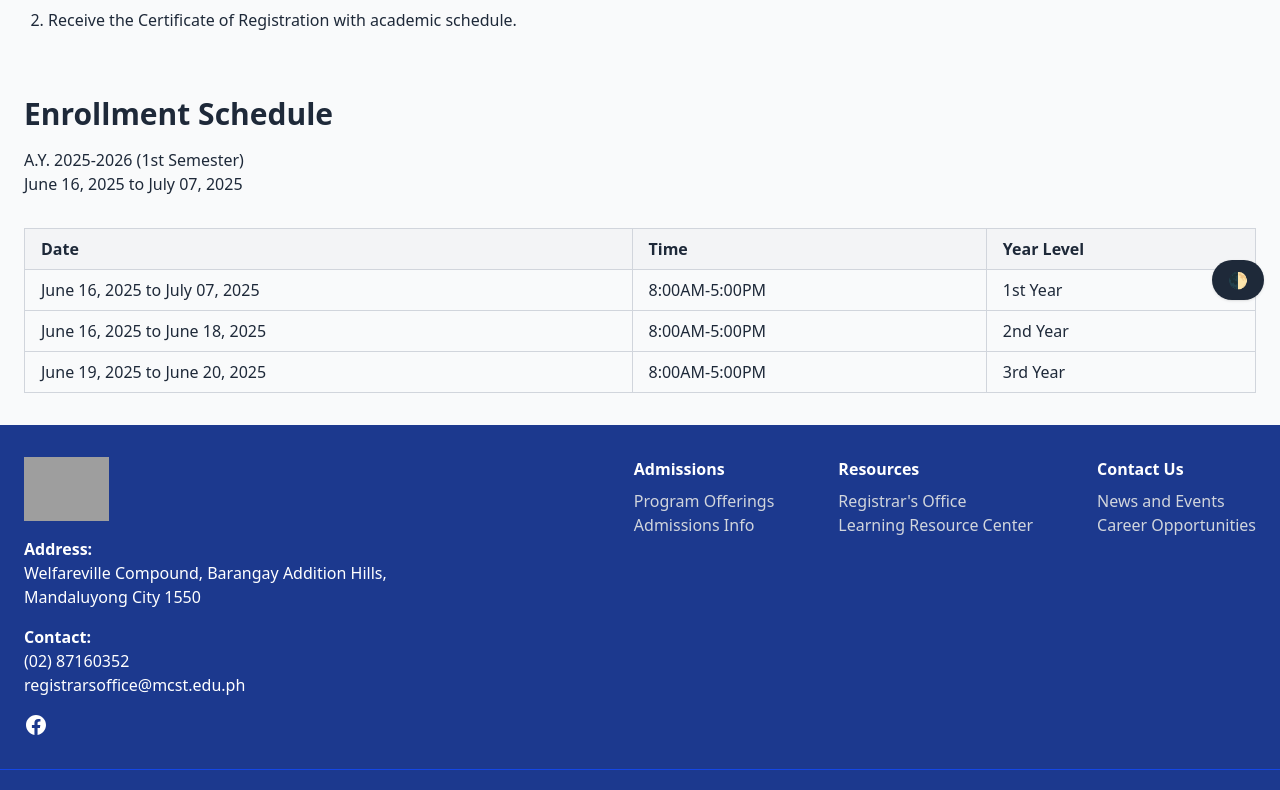
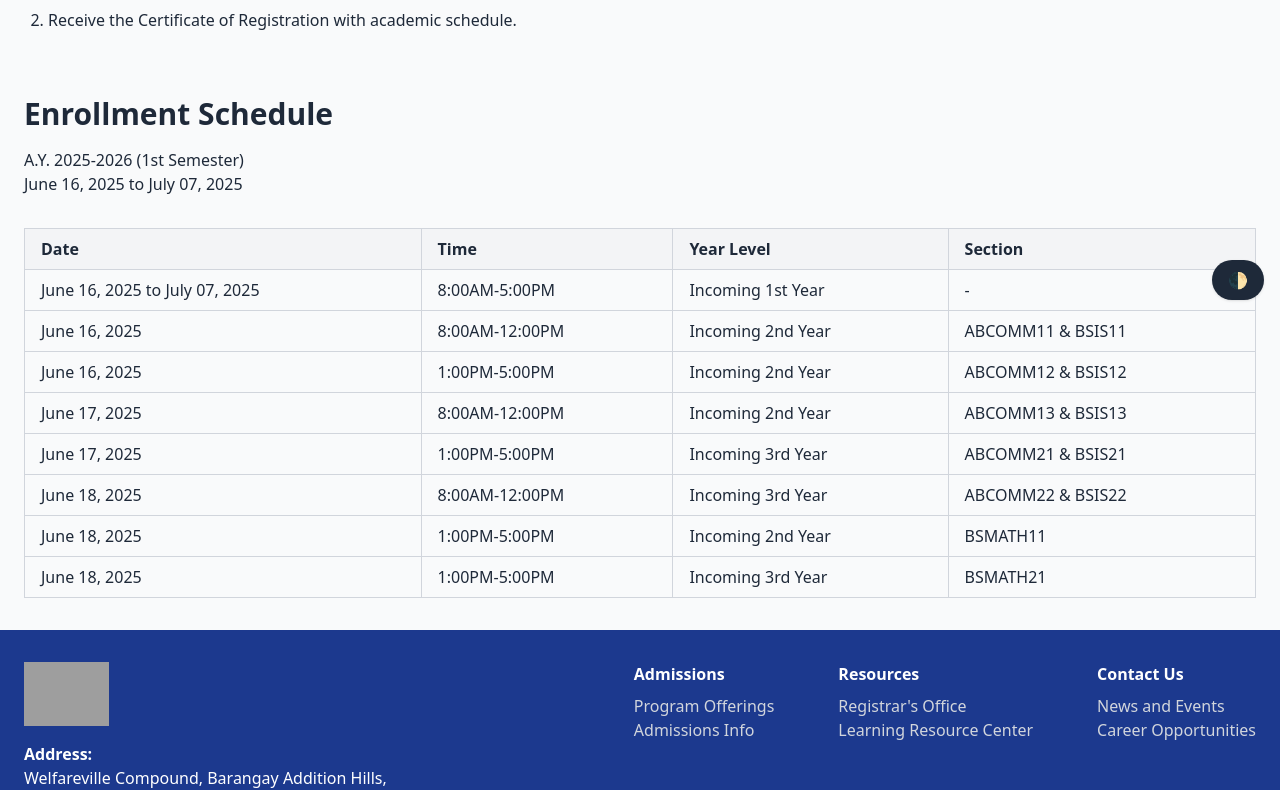
Before and after one commit to M-M-I-V/mcst-website, a React (Vite) app: page /Home/apply in a window 1280 px wide. Shown: the part 484-1274 px from the top of the page. Built offline with nearby package versions, Linux system fonts and the light colour scheme; grey boxes are pictures that could not be loaded.

Commit message:
Added some changes

```diff
--- a/src/components/Header.tsx
+++ b/src/components/Header.tsx
@@ -2,7 +2,7 @@
 
 import { useState } from "react"
 import { Link, useLocation } from "react-router-dom"
-import "../index.css" // Ensure Tailwind CSS is imported
+import "../index.css"
 
 const Header = () => {
   const [isMenuOpen, setIsMenuOpen] = useState(false)
--- a/src/pages/Apply.tsx
+++ b/src/pages/Apply.tsx
@@ -61,6 +61,7 @@ const Apply = () => {
                   <th className="border border-gray-300 dark:border-gray-600 px-4 py-2 text-left">Date</th>
                   <th className="border border-gray-300 dark:border-gray-600 px-4 py-2 text-left">Time</th>
                   <th className="border border-gray-300 dark:border-gray-600 px-4 py-2 text-left">Year Level</th>
+                  <th className="border border-gray-300 dark:border-gray-600 px-4 py-2 text-left">Section</th>
                 </tr>
               </thead>
               <tbody>
@@ -69,21 +70,64 @@ const Apply = () => {
                     June 16, 2025 to July 07, 2025
                   </td>
                   <td className="border border-gray-300 dark:border-gray-600 px-4 py-2">8:00AM-5:00PM</td>
-                  <td className="border border-gray-300 dark:border-gray-600 px-4 py-2">1st Year</td>
+                  <td className="border border-gray-300 dark:border-gray-600 px-4 py-2">Incoming 1st Year</td>
+                  <td className="border border-gray-300 dark:border-gray-600 px-4 py-2">-</td>
                 </tr>
                 <tr>
                   <td className="border border-gray-300 dark:border-gray-600 px-4 py-2">
-                    June 16, 2025 to June 18, 2025
+                    June 16, 2025
                   </td>
-                  <td className="border border-gray-300 dark:border-gray-600 px-4 py-2">8:00AM-5:00PM</td>
-                  <td className="border border-gray-300 dark:border-gray-600 px-4 py-2">2nd Year</td>
+                  <td className="border border-gray-300 dark:border-gray-600 px-4 py-2">8:00AM-12:00PM</td>
+                  <td className="border border-gray-300 dark:border-gray-600 px-4 py-2">Incoming 2nd Year</td>
+                  <td className="border border-gray-300 dark:border-gray-600 px-4 py-2">ABCOMM11 & BSIS11</td>
                 </tr>
                 <tr>
                   <td className="border border-gray-300 dark:border-gray-600 px-4 py-2">
-                    June 19, 2025 to June 20, 2025
+                    June 16, 2025
                   </td>
-                  <td className="border border-gray-300 dark:border-gray-600 px-4 py-2">8:00AM-5:00PM</td>
-                  <td className="border border-gray-300 dark:border-gray-600 px-4 py-2">3rd Year</td>
+                  <td className="border border-gray-300 dark:border-gray-600 px-4 py-2">1:00PM-5:00PM</td>
+                  <td className="border border-gray-300 dark:border-gray-600 px-4 py-2">Incoming 2nd Year</td>
+                  <td className="border border-gray-300 dark:border-gray-600 px-4 py-2">ABCOMM12 & BSIS12</td>
+                </tr>
+                <tr>
+                  <td className="border border-gray-300 dark:border-gray-600 px-4 py-2">
+                    June 17, 2025
+                  </td>
+                  <td className="border border-gray-300 dark:border-gray-600 px-4 py-2">8:00AM-12:00PM</td>
+                  <td className="border border-gray-300 dark:border-gray-600 px-4 py-2">Incoming 2nd Year</td>
+                  <td className="border border-gray-300 dark:border-gray-600 px-4 py-2">ABCOMM13 & BSIS13</td>
+                </tr>
+                <tr>
+                  <td className="border border-gray-300 dark:border-gray-600 px-4 py-2">
+                    June 17, 2025
+                  </td>
+                  <td className="border border-gray-300 dark:border-gray-600 px-4 py-2">1:00PM-5:00PM</td>
+                  <td className="border border-gray-300 dark:border-gray-600 px-4 py-2">Incoming 3rd Year</td>
+                  <td className="border border-gray-300 dark:border-gray-600 px-4 py-2">ABCOMM21 & BSIS21</td>
+                </tr>
+                <tr>
+                  <td className="border border-gray-300 dark:border-gray-600 px-4 py-2">
+                    June 18, 2025
+                  </td>
+                  <td className="border border-gray-300 dark:border-gray-600 px-4 py-2">8:00AM-12:00PM</td>
+                  <td className="border border-gray-300 dark:border-gray-600 px-4 py-2">Incoming 3rd Year</td>
+                  <td className="border border-gray-300 dark:border-gray-600 px-4 py-2">ABCOMM22 & BSIS22</td>
+                </tr>
+                <tr>
+                  <td className="border border-gray-300 dark:border-gray-600 px-4 py-2">
+                    June 18, 2025
+                  </td>
+                  <td className="border border-gray-300 dark:border-gray-600 px-4 py-2">1:00PM-5:00PM</td>
+                  <td className="border border-gray-300 dark:border-gray-600 px-4 py-2">Incoming 2nd Year</td>
+                  <td className="border border-gray-300 dark:border-gray-600 px-4 py-2">BSMATH11</td>
+                </tr>
+                <tr>
+                  <td className="border border-gray-300 dark:border-gray-600 px-4 py-2">
+                    June 18, 2025
+                  </td>
+                  <td className="border border-gray-300 dark:border-gray-600 px-4 py-2">1:00PM-5:00PM</td>
+                  <td className="border border-gray-300 dark:border-gray-600 px-4 py-2">Incoming 3rd Year</td>
+                  <td className="border border-gray-300 dark:border-gray-600 px-4 py-2">BSMATH21</td>
                 </tr>
               </tbody>
             </table>
--- a/src/pages/HomePage.tsx
+++ b/src/pages/HomePage.tsx
@@ -41,7 +41,7 @@ const HomePage = () => {
             </p>
           </div>
 
-          {/* Image Section with Zoom Effect */}
+          {/* Image */}
           <div
             data-aos="fade-up"
             data-aos-duration="800"
```
